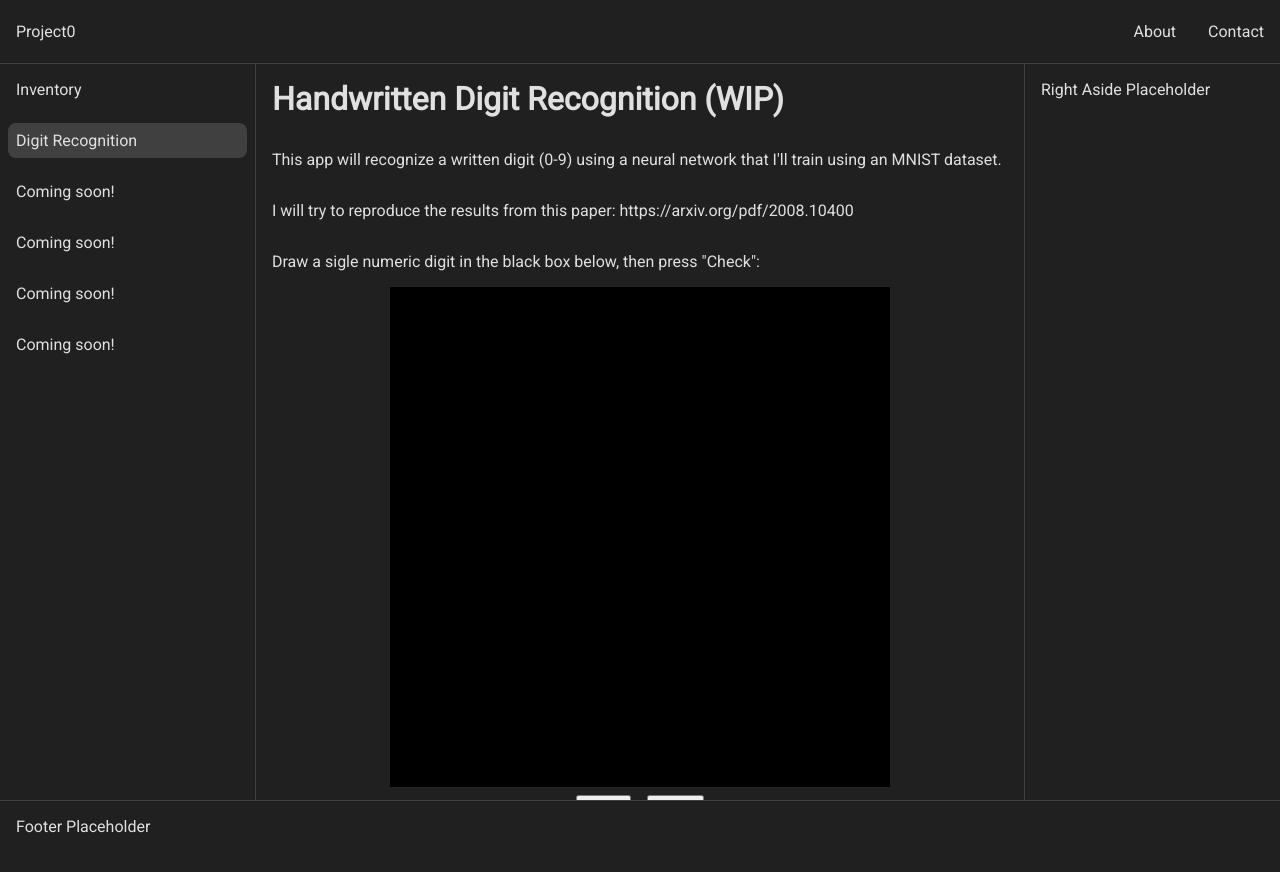
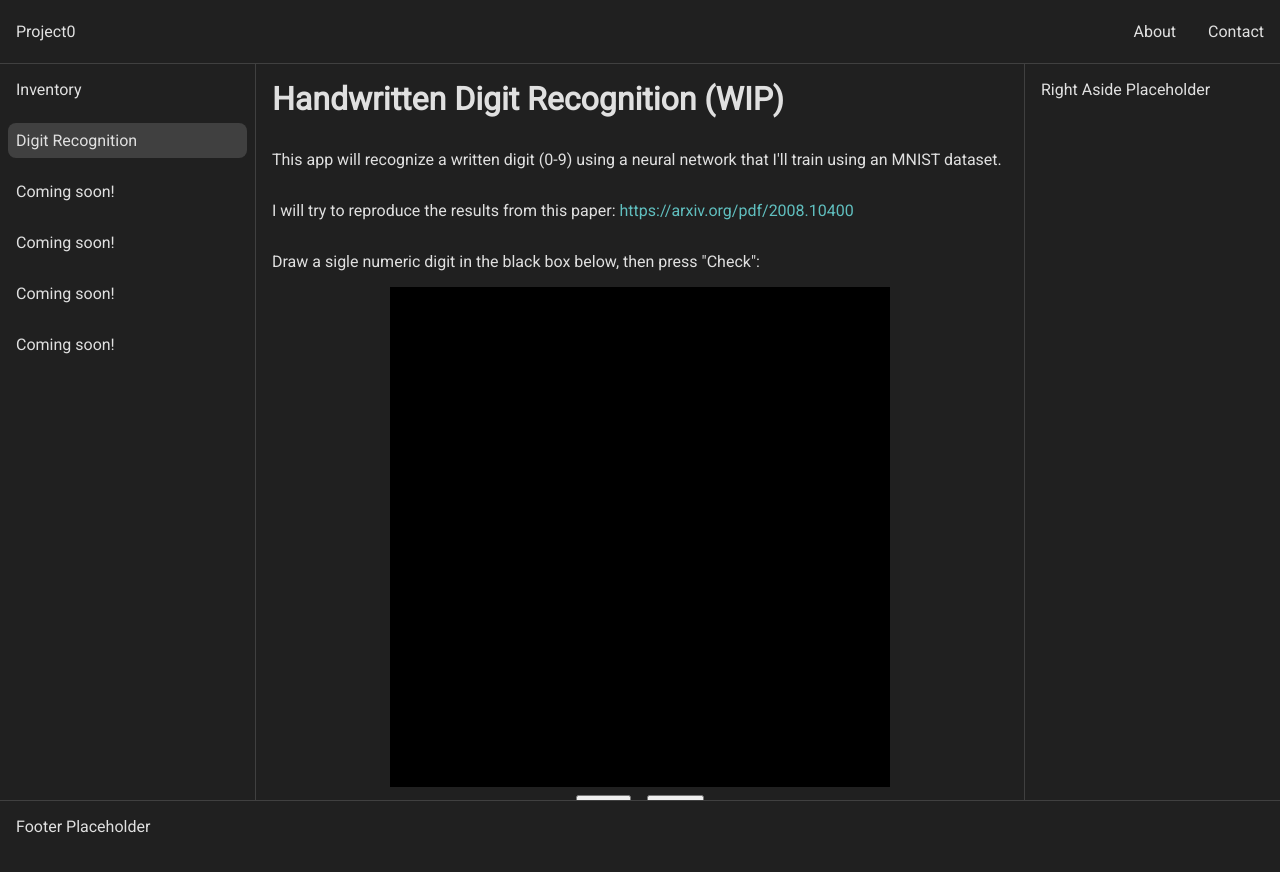
Before and after one commit to Caderk/project0, a Next.js app in the folder frontend-service/: page /digit-recognition in a window 1280 px wide. Shown: the top 872 px of the page. Built offline with nearby package versions, Linux system fonts and the light colour scheme.

Commit message:
Colored a.inline elements

```diff
--- a/frontend-service/src/app/globals.css
+++ b/frontend-service/src/app/globals.css
@@ -57,6 +57,10 @@ a {
 a:visited {
   /* Prevent visited links from turning purple */
   color: inherit;
+}
+
+a.inline {
+  color: var(--pastel-cyan)
 }
 
 a.inline:hover,
```
